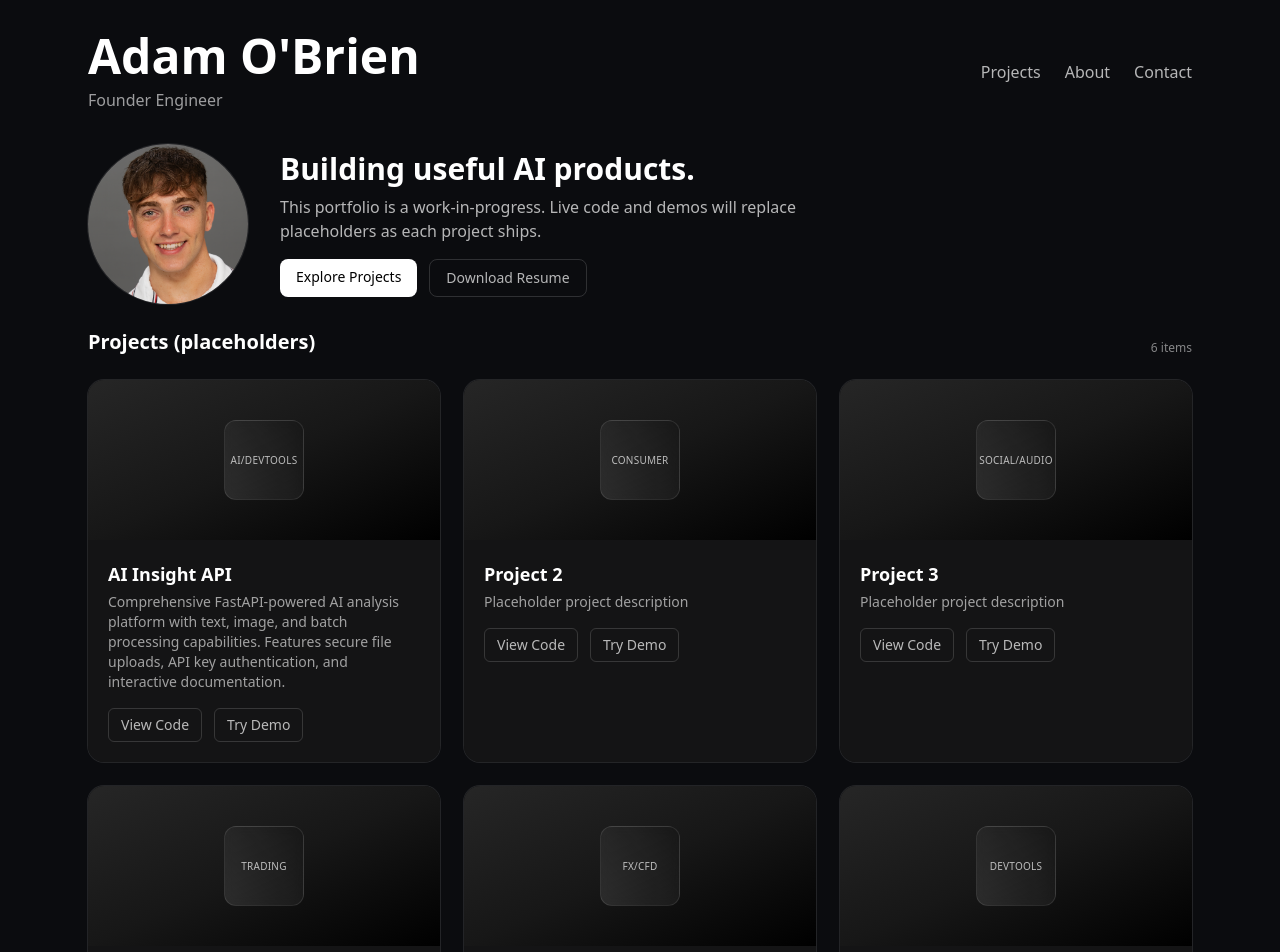
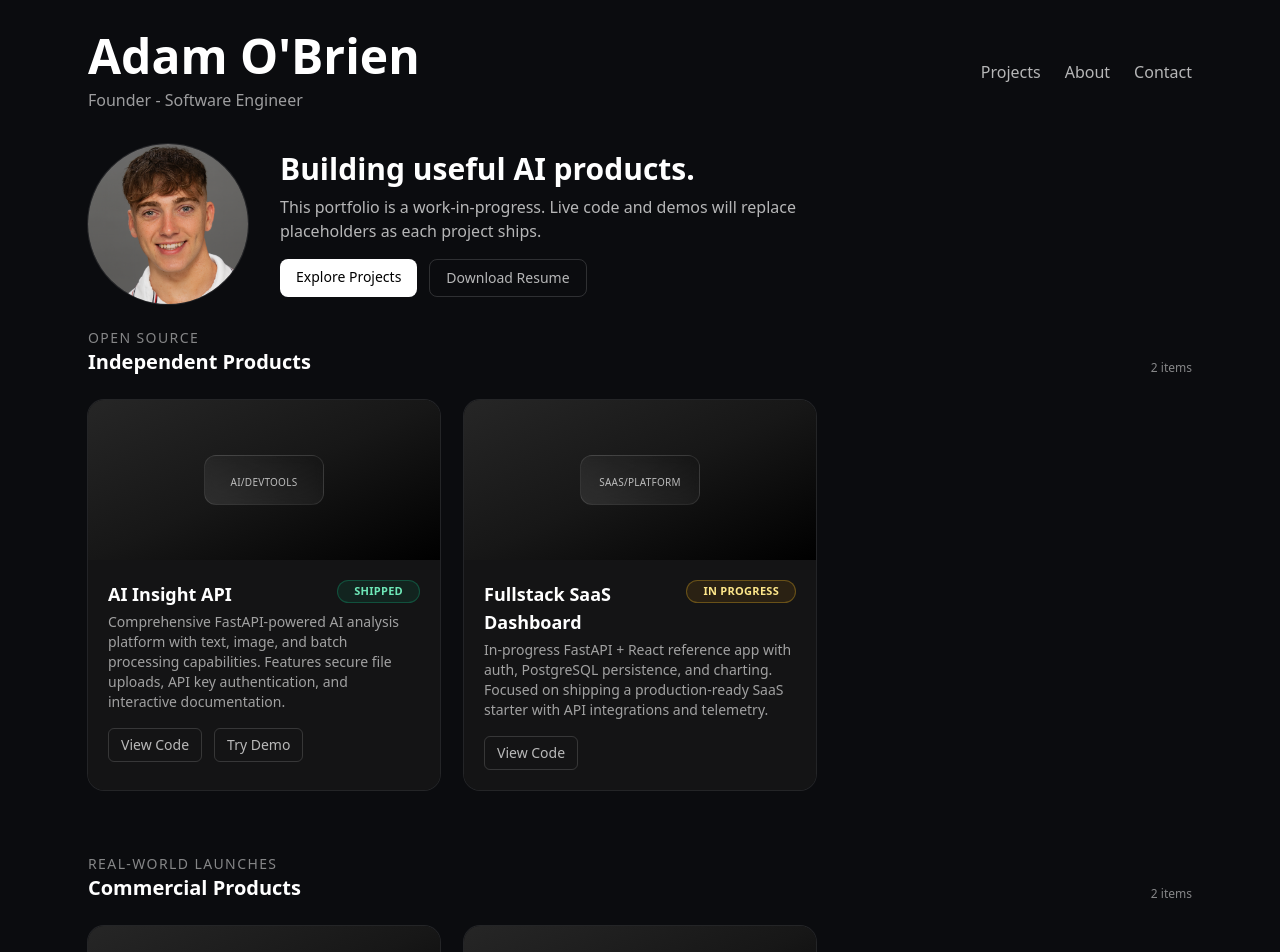
Before and after one commit to adamobrien-dev/portfolio-site, a Next.js app: page / in a window 1280 px wide. Shown: the top 952 px of the page. Built offline with nearby package versions, Linux system fonts and the light colour scheme.

Commit message:
feat: split project sections and add saas dashboard

```diff
--- a/src/app/page.tsx
+++ b/src/app/page.tsx
@@ -3,7 +3,7 @@ import SiteFooter from "@/components/SiteFooter";
 import Hero from "@/components/Hero";
 import Card from "@/components/Card";
 import ContributionCard from "@/components/ContributionCard";
-import { projects } from "@/data/projects";
+import { commercialProjects, openSourceProjects } from "@/data/projects";
 import { contributions } from "@/data/contributions";
 
 export default function Page() {
@@ -13,11 +13,14 @@ export default function Page() {
       <Hero />
       <section id="projects" className="mx-auto max-w-6xl px-6 pb-16">
         <div className="mb-6 flex items-end justify-between">
-          <h3 className="text-xl font-semibold">Projects (placeholders)</h3>
-          <span className="text-xs text-white/50">{projects.length} items</span>
+          <div>
+            <p className="text-sm uppercase tracking-widest text-white/50">Open Source</p>
+            <h3 className="text-xl font-semibold">Independent Products</h3>
+          </div>
+          <span className="text-xs text-white/50">{openSourceProjects.length} items</span>
         </div>
         <div className="grid gap-6 sm:grid-cols-2 lg:grid-cols-3">
-          {projects.map((p) => (
+          {openSourceProjects.map((p) => (
             <Card
               key={p.key}
               title={p.title}
@@ -25,6 +28,28 @@ export default function Page() {
               badge={p.badge}
               codeLink={p.codeLink}
               demoLink={p.demoLink}
+              status={p.status}
+            />
+          ))}
+        </div>
+      </section>
+      <section id="products" className="mx-auto max-w-6xl px-6 pb-16">
+        <div className="mb-6 flex items-end justify-between">
+          <div>
+            <p className="text-sm uppercase tracking-widest text-white/50">Real-World Launches</p>
+            <h3 className="text-xl font-semibold">Commercial Products</h3>
+          </div>
+          <span className="text-xs text-white/50">{commercialProjects.length} items</span>
+        </div>
+        <div className="grid gap-6 sm:grid-cols-2 lg:grid-cols-3">
+          {commercialProjects.map((p) => (
+            <Card
+              key={p.key}
+              title={p.title}
+              blurb={p.blurb}
+              badge={p.badge}
+              siteLink={p.siteLink}
+              status={p.status}
             />
           ))}
         </div>
--- a/src/components/Card.tsx
+++ b/src/components/Card.tsx
@@ -1,46 +1,64 @@
-type P = { title: string; blurb: string; badge: string; codeLink?: string; demoLink?: string };
+type LaunchStatus = "in-progress" | "shipped";
 
-export default function Card({ title, blurb, badge, codeLink, demoLink }: P) {
+type P = {
+  title: string;
+  blurb: string;
+  badge: string;
+  codeLink?: string;
+  demoLink?: string;
+  siteLink?: string;
+  status?: LaunchStatus;
+};
+
+const statusCopy: Record<LaunchStatus, { label: string; tone: string }> = {
+  shipped: { label: "Shipped", tone: "text-emerald-300 border-emerald-500/30 bg-emerald-500/10" },
+  "in-progress": {
+    label: "In Progress",
+    tone: "text-amber-200 border-amber-400/30 bg-amber-500/10",
+  },
+};
+
+export default function Card({ title, blurb, badge, codeLink, demoLink, siteLink, status }: P) {
+  const actions = [
+    codeLink ? { label: "View Code", href: codeLink } : null,
+    demoLink ? { label: "Try Demo", href: demoLink } : null,
+    siteLink ? { label: "Visit Site", href: siteLink } : null,
+  ].filter(Boolean) as { label: string; href: string }[];
+
   return (
     <div className="group relative overflow-hidden rounded-2xl bg-neutral-900/80 ring-1 ring-white/10 hover:ring-white/20 transition-all">
       <div className="h-40 w-full bg-gradient-to-br from-neutral-800 via-neutral-900 to-black grid place-items-center">
-        <div className="w-20 h-20 rounded-xl bg-gradient-to-tr from-white/10 to-white/0 backdrop-blur-sm border border-white/10 grid place-items-center">
-          <span className="text-[10px] uppercase tracking-wide text-white/70">{badge}</span>
+        <div className="min-w-[120px] max-w-[160px] rounded-xl bg-gradient-to-tr from-white/10 to-white/0 backdrop-blur-sm border border-white/10 px-4 py-3 text-center">
+          <span className="text-[10px] uppercase tracking-wide text-white/70 leading-tight">{badge}</span>
         </div>
       </div>
       <div className="p-5">
+        <div className="flex items-start justify-between gap-3">
           <h3 className="text-lg font-semibold text-white">{title}</h3>
+          {status ? (
+            <span
+              className={`rounded-full border px-4 py-0.5 text-[11px] font-semibold uppercase tracking-wide whitespace-nowrap ${statusCopy[status].tone}`}
+            >
+              {statusCopy[status].label}
+            </span>
+          ) : null}
+        </div>
         <p className="mt-1 text-sm text-white/60">{blurb}</p>
-        <div className="mt-4 flex gap-3">
-          {codeLink ? (
+        {actions.length ? (
+          <div className="mt-4 flex flex-wrap gap-3">
+            {actions.map((action) => (
               <a
-              href={codeLink}
+                key={action.href}
+                href={action.href}
                 target="_blank"
                 rel="noopener noreferrer"
                 className="rounded-md border border-white/15 px-3 py-1.5 text-sm text-white/70 hover:text-white hover:border-white/30 transition-colors"
               >
-              View Code
+                {action.label}
               </a>
-          ) : (
-            <button disabled className="cursor-not-allowed rounded-md border border-white/15 px-3 py-1.5 text-sm text-white/70">
-              View Code
-            </button>
-          )}
-          {demoLink ? (
-            <a
-              href={demoLink}
-              target="_blank"
-              rel="noopener noreferrer"
-              className="rounded-md border border-white/15 px-3 py-1.5 text-sm text-white/70 hover:text-white hover:border-white/30 transition-colors"
-            >
-              Try Demo
-            </a>
-          ) : (
-            <button disabled className="cursor-not-allowed rounded-md border border-white/15 px-3 py-1.5 text-sm text-white/70">
-              Try Demo
-            </button>
-          )}
+            ))}
           </div>
+        ) : null}
       </div>
       <div className="pointer-events-none absolute inset-0 translate-y-12 bg-gradient-to-t from-transparent via-white/5 to-transparent opacity-0 transition-all duration-500 group-hover:opacity-100 group-hover:-translate-y-6" />
     </div>
--- a/src/components/SiteHeader.tsx
+++ b/src/components/SiteHeader.tsx
@@ -3,7 +3,7 @@ export default function SiteHeader() {
     <header className="mx-auto flex max-w-6xl items-center justify-between px-6 py-8">
       <div>
         <h1 className="text-4xl md:text-5xl font-bold">Adam O&apos;Brien</h1>
-        <p className="mt-2 text-white/60">Founder Engineer</p>
+        <p className="mt-2 text-white/60">Founder - Software Engineer</p>
       </div>
       <nav className="hidden md:flex gap-6 text-white/70">
         <a className="hover:text-white" href="#projects">Projects</a>
--- a/src/data/projects.ts
+++ b/src/data/projects.ts
@@ -7,20 +7,49 @@ export interface Project {
   badge: string;
   codeLink?: string;
   demoLink?: string;
+  siteLink?: string;
+  status?: "in-progress" | "shipped";
 }
 
-export const projects: Project[] = [
+export const openSourceProjects: Project[] = [
   {
-    key: "project1",
+    key: "ai-insight-api",
     title: "AI Insight API",
-    blurb: "Comprehensive FastAPI-powered AI analysis platform with text, image, and batch processing capabilities. Features secure file uploads, API key authentication, and interactive documentation.",
+    blurb:
+      "Comprehensive FastAPI-powered AI analysis platform with text, image, and batch processing capabilities. Features secure file uploads, API key authentication, and interactive documentation.",
     badge: "AI/DevTools",
     codeLink: "https://github.com/adamobrien-dev/ai-insight-api",
-    demoLink: "https://ai-insight-api.adamobrien.dev/docs"
+    demoLink: "https://ai-insight-api.adamobrien.dev/docs",
+    status: "shipped",
   },
-  { key: "project2", title: "Project 2", blurb: "Placeholder project description", badge: "Consumer" },
-  { key: "project3", title: "Project 3", blurb: "Placeholder project description", badge: "Social/Audio" },
-  { key: "project4", title: "Project 4", blurb: "Placeholder project description", badge: "Trading" },
-  { key: "project5", title: "Project 5", blurb: "Placeholder project description", badge: "FX/CFD" },
-  { key: "project6", title: "Project 6", blurb: "Placeholder project description", badge: "DevTools" },
+  {
+    key: "fullstack-saas-dashboard",
+    title: "Fullstack SaaS Dashboard",
+    blurb:
+      "In-progress FastAPI + React reference app with auth, PostgreSQL persistence, and charting. Focused on shipping a production-ready SaaS starter with API integrations and telemetry.",
+    badge: "SaaS/Platform",
+    codeLink: "https://github.com/adamobrien-dev/fullstack-saas-dashboard",
+    status: "in-progress",
+  },
 ];
+
+export const commercialProjects: Project[] = [
+  {
+    key: "tradecam",
+    title: "TradeCam",
+    blurb:
+      "AI-powered mobile companion that converts any stock chart photo into instant BUY/SELL/HOLD signals with confidence levels, price targets, and risk guidance.",
+    badge: "Fintech/AI",
+    siteLink: "https://tradecamai.vercel.app/",
+    status: "shipped",
+  },
+  {
+    key: "trollie",
+    title: "Trollie",
+    blurb:
+      "Consumer savings platform that blends social shopping inspiration with automated deal tracking, referral links, and AI-powered list curation.",
+    badge: "Consumer/SaaS",
+    siteLink: "https://trollie.ca",
+    status: "in-progress",
+  },
+];
```
Lines whose indentation alone changed are shown as unchanged.
